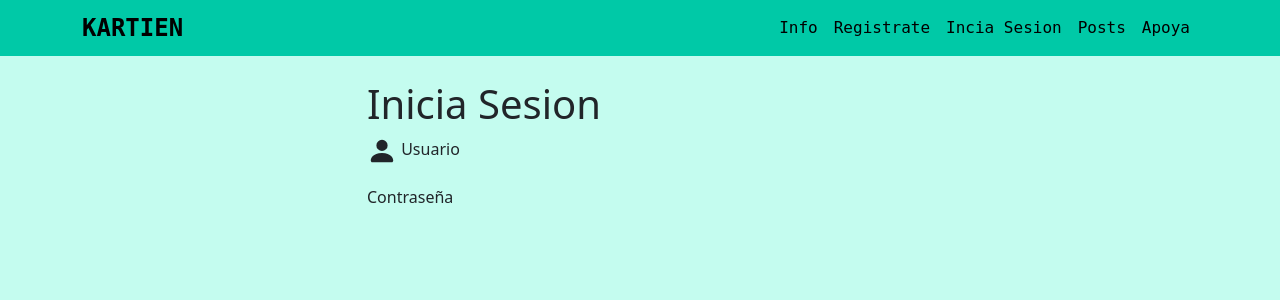
After one commit to kartien/djangoBlog, a Django app: page /login/ in a window 1280 px wide. The commit adds this page. Shown: the top 300 px of the page. Run offline with Django 5.2, Linux system fonts and the light colour scheme; some libraries are stand-ins or nearby versions; some web fonts are replaced.

Commit message:
Button register and login nav

```diff
--- /dev/null
+++ b/blog/templates/auth/login.html
@@ -0,0 +1,32 @@
+{% extends 'base.html' %} {% block content %}
+{% include 'nav/navbar.html' %}
+{% load static %}
+<div class="container">
+  <div class="row justify-content-center mt-4">
+    <div class="col-md-6">
+      <h1>Inicia Sesion</h1>
+      <form action="" method="post">
+        {% csrf_token %}
+        <div class="mb-3">
+          <svg
+            xmlns="http://www.w3.org/2000/svg"
+            width="30"
+            height="30"
+            fill="currentColor"
+            class="bi bi-person-fill"
+            viewBox="0 0 16 16"
+          >
+            <path
+              d="M3 14s-1 0-1-1 1-4 6-4 6 3 6 4-1 1-1 1zm5-6a3 3 0 1 0 0-6 3 3 0 0 0 0 6"
+            />
+          </svg>
+          <label for="" class="form-label custom-form-label">Usuario</label>
+        </div>
+        <div class="mb-3">
+            <label for="">Contraseña</label>
+        </div>
+      </form>
+    </div>
+  </div>
+</div>
+{% endblock content %}
--- a/blog/templates/nav/navbar.html
+++ b/blog/templates/nav/navbar.html
@@ -30,7 +30,7 @@
           <a class="nav-link active text-black texts" href="{% url 'register' %}" >Registrate</a>
         </li>
         <li class="nav-item">
-          <a class="nav-link active text-black texts"  href="{% url 'write' %}">Escribe</a>
+          <a class="nav-link active text-black texts"  href="{% url 'login' %}">Incia Sesion</a>
         </li>
         <li class="nav-item">
           <a class="nav-link active text-black texts"  href="{% url 'posts_list' %}">Posts</a>
```
Also changed, not shown: blog/templates/snippets/modal.html (+8 -1 lines), blog/templates/auth/logim.html (deleted).
